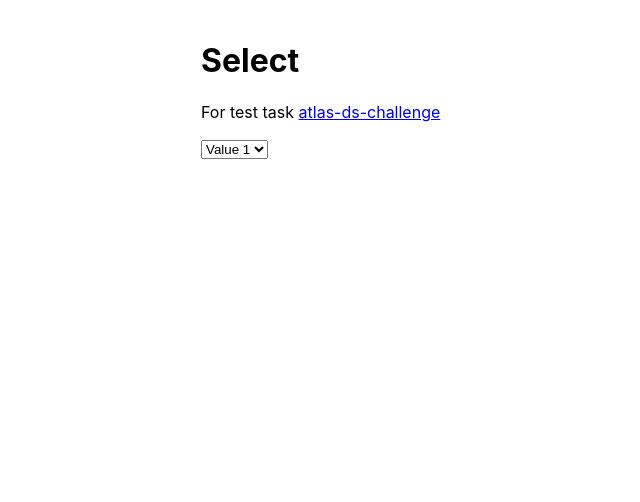
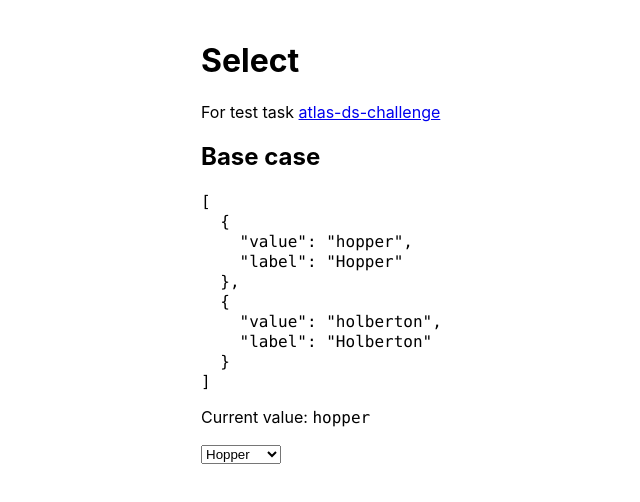
Before and after one commit to AndreiEres/adjust-ui, a React (Create React App) app: page / in a window 1280 px wide. Shown: the top 502 px of the page, without its empty margins (39-679 px from the left). Built offline with nearby package versions, Linux system fonts and the light colour scheme.

Commit message:
Add base case

```diff
--- a/src/App.tsx
+++ b/src/App.tsx
@@ -1,7 +1,16 @@
 import React from 'react'
 import { Select } from './components/select/Select'
+import { prettify } from './utils/prettify'
 
-const App: React.FC = () => (
+const flatOptions = [
+  { value: 'hopper', label: 'Hopper' },
+  { value: 'holberton', label: 'Holberton' },
+]
+
+const App: React.FC = () => {
+  const [flatOptionsValue, setFlatOptionsValue] = React.useState('hopper')
+
+  return (
     <div className='container'>
       <h1>Select</h1>
       <p>
@@ -10,8 +19,19 @@ const App: React.FC = () => (
           atlas-ds-challenge
         </a>
       </p>
-    <Select />
+
+      <h2>Base case</h2>
+      <code>{prettify(flatOptions)}</code>
+      <p>
+        Current value: <code>{flatOptionsValue}</code>
+      </p>
+      <Select
+        value={flatOptionsValue}
+        options={flatOptions}
+        onChange={setFlatOptionsValue}
+      />
     </div>
   )
+}
 
 export default App
--- a/src/components/select/Select.tsx
+++ b/src/components/select/Select.tsx
@@ -1,11 +1,29 @@
 import React from 'react'
+import PropTypes from 'prop-types'
+import { SelectOption, SelectOptionProps } from './SelectOption'
 
-export const Select: React.FC = () => {
+export const Select: React.FC<SelectProps> = ({ value, options, onChange }) => {
+  const handleChange = (e: React.ChangeEvent<HTMLSelectElement>) =>
+    onChange && onChange(e.currentTarget.value)
+
+  if (options.length === 0) return null
+
   return (
-    <select>
-      <option value='1'>Value 1</option>
-      <option value='2'>Value 2</option>
-      <option value='3'>Value 3</option>
+    <select value={value || options[0].value} onChange={handleChange}>
+      {options.map((option) => (
+        <SelectOption {...option} key={option.value} />
+      ))}
     </select>
   )
 }
+
+type SelectProps = {
+  value: string
+  options: Array<SelectOptionProps>
+  onChange?: (value: string) => void
+}
+Select.propTypes = {
+  value: PropTypes.string.isRequired,
+  options: PropTypes.array.isRequired,
+  onChange: PropTypes.func,
+}
--- /dev/null
+++ b/src/components/select/SelectOption.tsx
@@ -0,0 +1,21 @@
+import React from 'react'
+import PropTypes from 'prop-types'
+
+export const SelectOption: React.FC<SelectOptionProps> = ({
+  value,
+  label,
+  description,
+}) => {
+  return <option value={value}>{label}</option>
+}
+
+export type SelectOptionProps = {
+  value: string
+  label: string
+  description?: string
+}
+SelectOption.propTypes = {
+  value: PropTypes.string.isRequired,
+  label: PropTypes.string.isRequired,
+  description: PropTypes.string,
+}
--- /dev/null
+++ b/src/utils/prettify.tsx
@@ -0,0 +1 @@
+export const prettify = (value: unknown) => JSON.stringify(value, null, 2)
```
Lines whose indentation alone changed are shown as unchanged.
